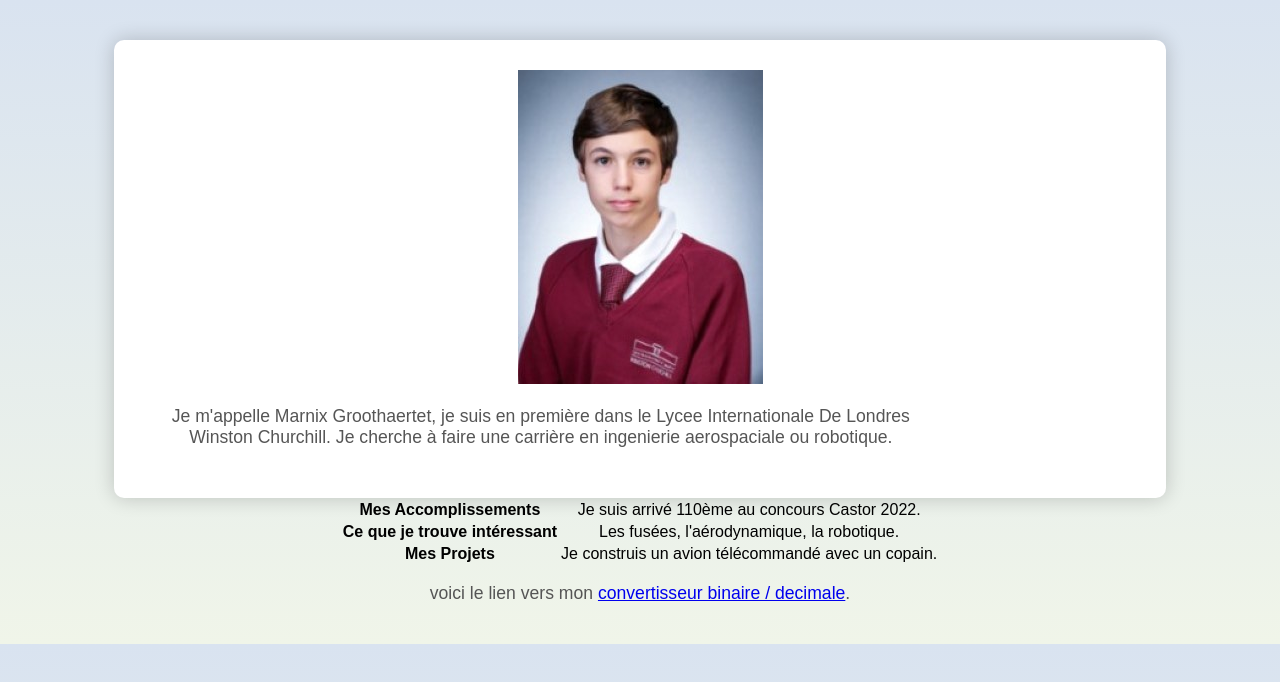
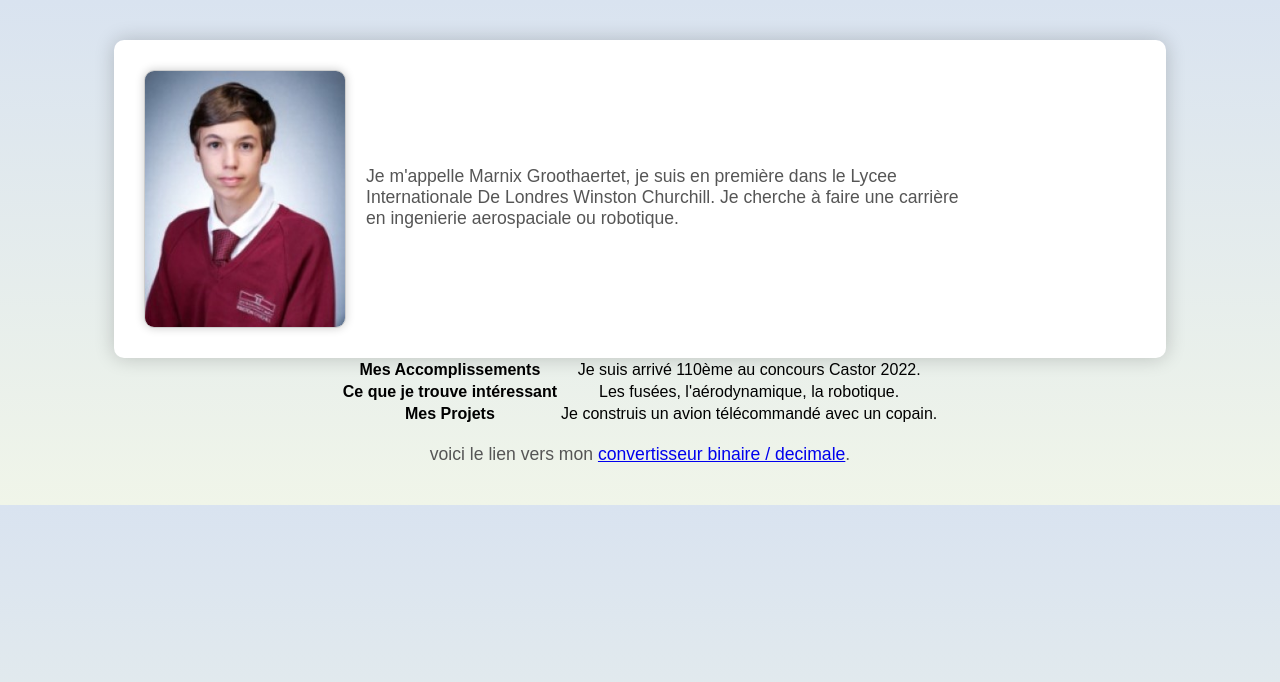
Before and after one commit to MarnixGr/myCV, a plain HTML site: page index.html in a window 1280 px wide. Drawn offline with Linux system fonts and the light colour scheme.

Commit message:
Update customise.css

```diff
--- a/customise.css
+++ b/customise.css
@@ -10,8 +10,32 @@ body {
     text-align: center;
 }
 
+.container {
+    background-color: white;
+    padding: 30px;
+    border-radius: 10px;
+    box-shadow: 0px 0px 20px rgba(0, 0, 0, 0.2);
+    margin-top: 20px;
+    max-width: 80%;
+    display: flex;
+    flex-direction: row;
+    align-items: center;
+}
+
+.container img {
+    max-width: 200px;
+    border: 1px solid #ccc;
+    border-radius: 10px;
+    box-shadow: 0px 0px 10px rgba(0, 0, 0, 0.2);
+    margin-right: 20px;
+}
+
+.container div {
+    text-align: left;
+}
+
 h1 {
-    font-size: 3em;
+    font-size: 2.5em;
     color: #333;
     margin-bottom: 10px;
 }
@@ -28,12 +52,3 @@ p {
     max-width: 80%;
     margin-bottom: 20px;
 }
-
-.container {
-    background-color: white;
-    padding: 30px;
-    border-radius: 10px;
-    box-shadow: 0px 0px 20px rgba(0, 0, 0, 0.2);
-    margin-top: 20px;
-    max-width: 80%;
-}
```
